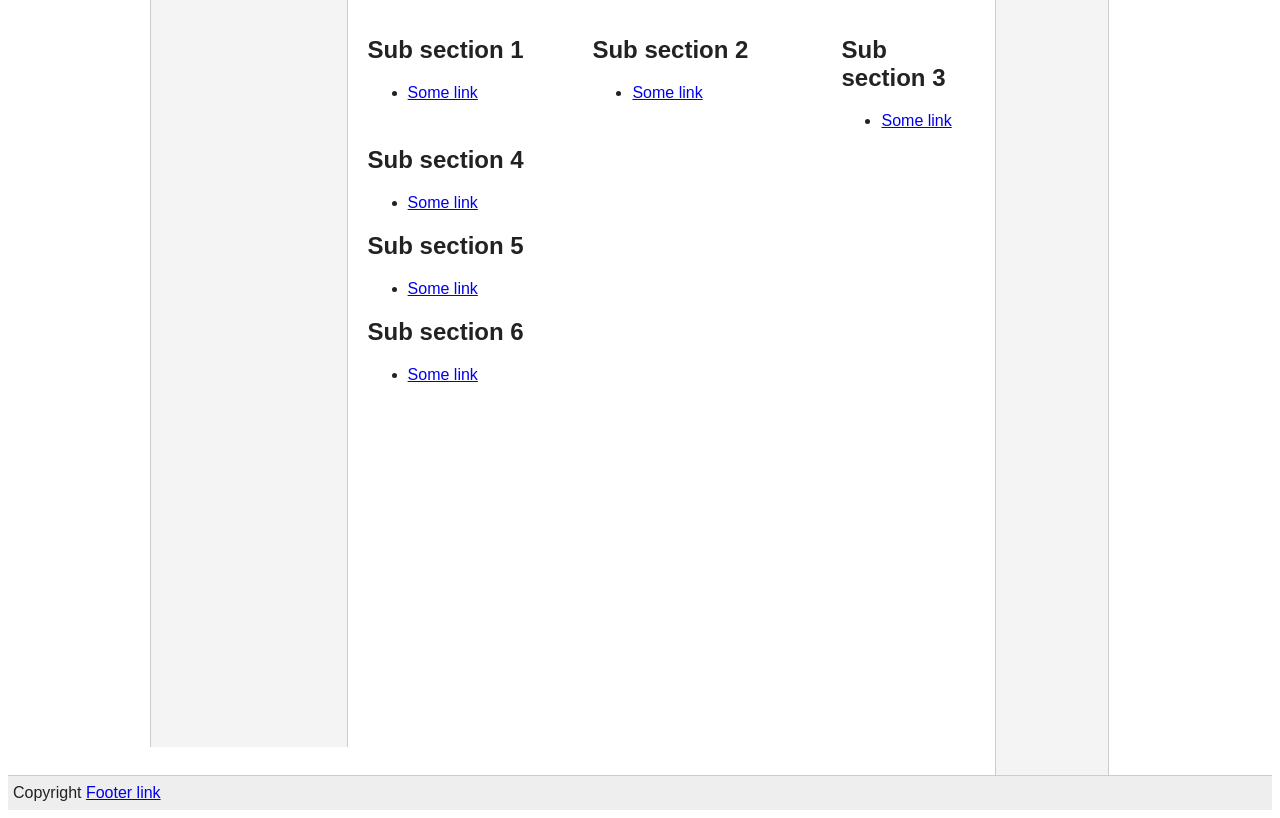
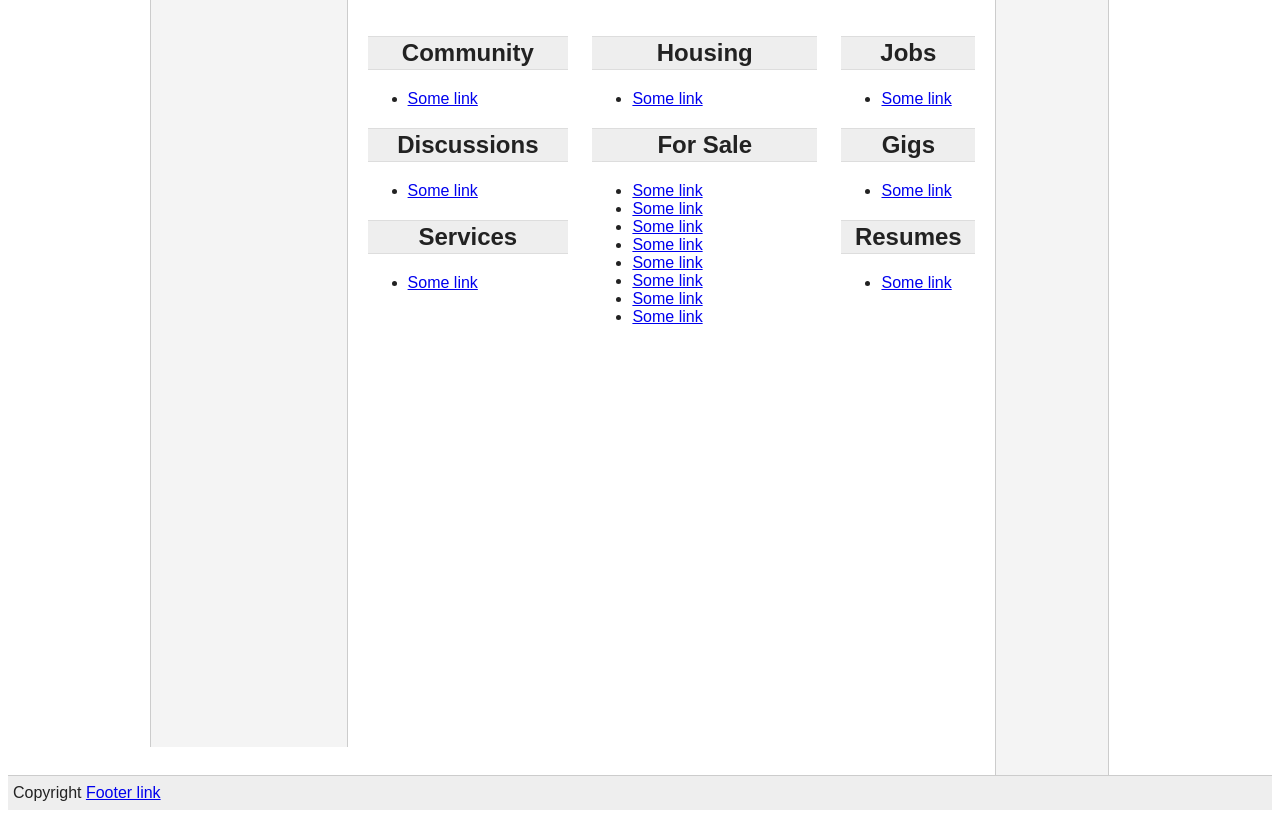
Before and after one commit to danman01/AS220_html_css, a plain HTML site: page index.html in a window 1280 px wide. Shown: the part 81-899 px from the top of the page. Drawn offline with Linux system fonts and the light colour scheme.

Commit message:
Refactor center sections to use columns
Grouping sections under appropriate columns

```diff
--- a/index.html
+++ b/index.html
@@ -17,8 +17,11 @@
         </aside>
 
         <section id="center-section">
+
+          <section class="col-1">
+
             <section class="community">
-            <h2> Sub section 1 </h2>
+              <h2> Community </h2>
               <ul>
                 <li>
                   <a href="#"> Some link </a>
@@ -26,17 +29,8 @@
               </ul>
             </section>
 
-          <section class="housing">
-            <h2> Sub section 2 </h2>
-            <ul>
-              <li>
-                <a href="#"> Some link </a>
-              </li>
-            </ul>
-          </section>
-
-          <section class="jobs">
-            <h2> Sub section 3 </h2>
+            <section class="discussions">
+              <h2> Discussions </h2>
               <ul>
                 <li>
                   <a href="#"> Some link </a>
@@ -45,7 +39,19 @@
             </section>
 
             <section class="services">
-            <h2> Sub section 4 </h2>
+              <h2> Services </h2>
+              <ul>
+                <li>
+                  <a href="#"> Some link </a>
+                </li>
+              </ul>
+            </section>
+          </section>
+
+          <section class="col-2">
+
+            <section class="housing">
+              <h2> Housing </h2>
               <ul>
                 <li>
                   <a href="#"> Some link </a>
@@ -54,7 +60,39 @@
             </section>
 
             <section class="for-sale">
-            <h2> Sub section 5 </h2>
+              <h2> For Sale </h2>
+              <ul>
+                <li>
+                  <a href="#"> Some link </a>
+                </li>
+                <li>
+                  <a href="#"> Some link </a>
+                </li>
+                <li>
+                  <a href="#"> Some link </a>
+                </li>
+                <li>
+                  <a href="#"> Some link </a>
+                </li>
+                <li>
+                  <a href="#"> Some link </a>
+                </li>
+                <li>
+                  <a href="#"> Some link </a>
+                </li>
+                <li>
+                  <a href="#"> Some link </a>
+                </li>
+                <li>
+                  <a href="#"> Some link </a>
+                </li>
+              </ul>
+            </section>
+          </section>
+
+          <section class="col-3">
+            <section class="jobs">
+              <h2> Jobs </h2>
               <ul>
                 <li>
                   <a href="#"> Some link </a>
@@ -62,14 +100,25 @@
               </ul>
             </section>
 
-          <section class="discussions">
-            <h2> Sub section 6 </h2>
+            <section class="gigs">
+              <h2> Gigs </h2>
               <ul>
                 <li>
                   <a href="#"> Some link </a>
                 </li>
               </ul>
             </section>
+
+            <section class="resumes">
+              <h2> Resumes </h2>
+              <ul>
+                <li>
+                  <a href="#"> Some link </a>
+                </li>
+              </ul>
+            </section>
+          </section>
+
         </section>
 
         <aside class="box" id="right-aside">
--- a/style.css
+++ b/style.css
@@ -110,19 +110,53 @@ section.page-container {
 }
 
 section.community {
+
+}
+
+section.housing {
+
+}
+
+section.jobs {
+
+}
+section.services {
+}
+
+section.col-1 {
   float: left;
+  padding: 0;
   width: 33%;
 }
-section.housing {
+
+section.for-sale {
+
+}
+
+section.col-2 {
   float: left;
   padding: 0 4%;
   width: 37%;
 }
 
-section.jobs {
+section.discussions {
+}
+
+section.gigs {
+}
+
+section.col-3 {
   float: left;
   padding: 0;
   width: 22%;
+}
+section h2 {
+  text-align: center;
+  font-weight: bold;
+  padding: 2px 5px;
+  border-top: 1px solid #ddd;
+  border-bottom: 1px solid #ddd;
+  background-color: #eee;
 }
 
 .page-container:before, .page-container:after {
```
Lines whose indentation alone changed are shown as unchanged.
